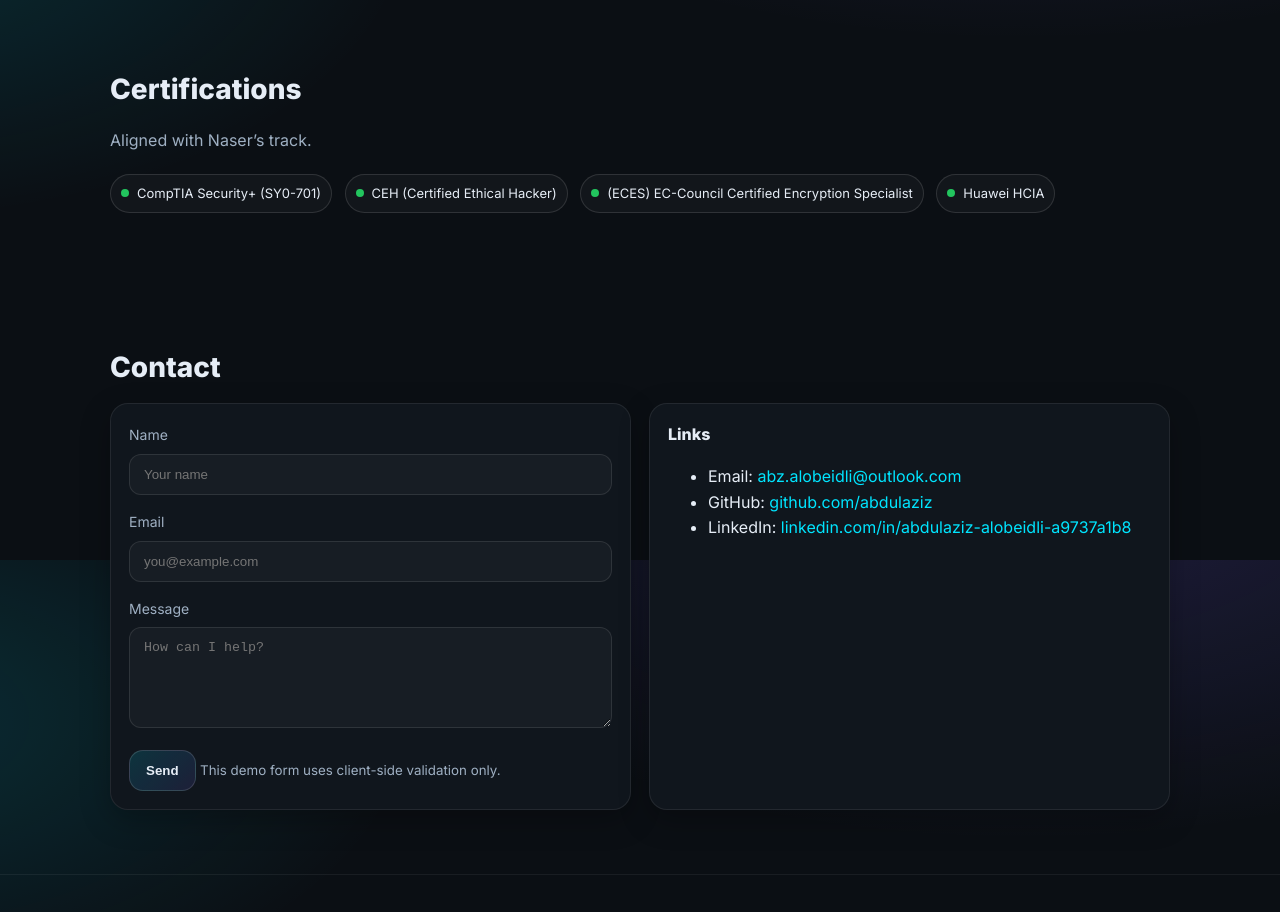
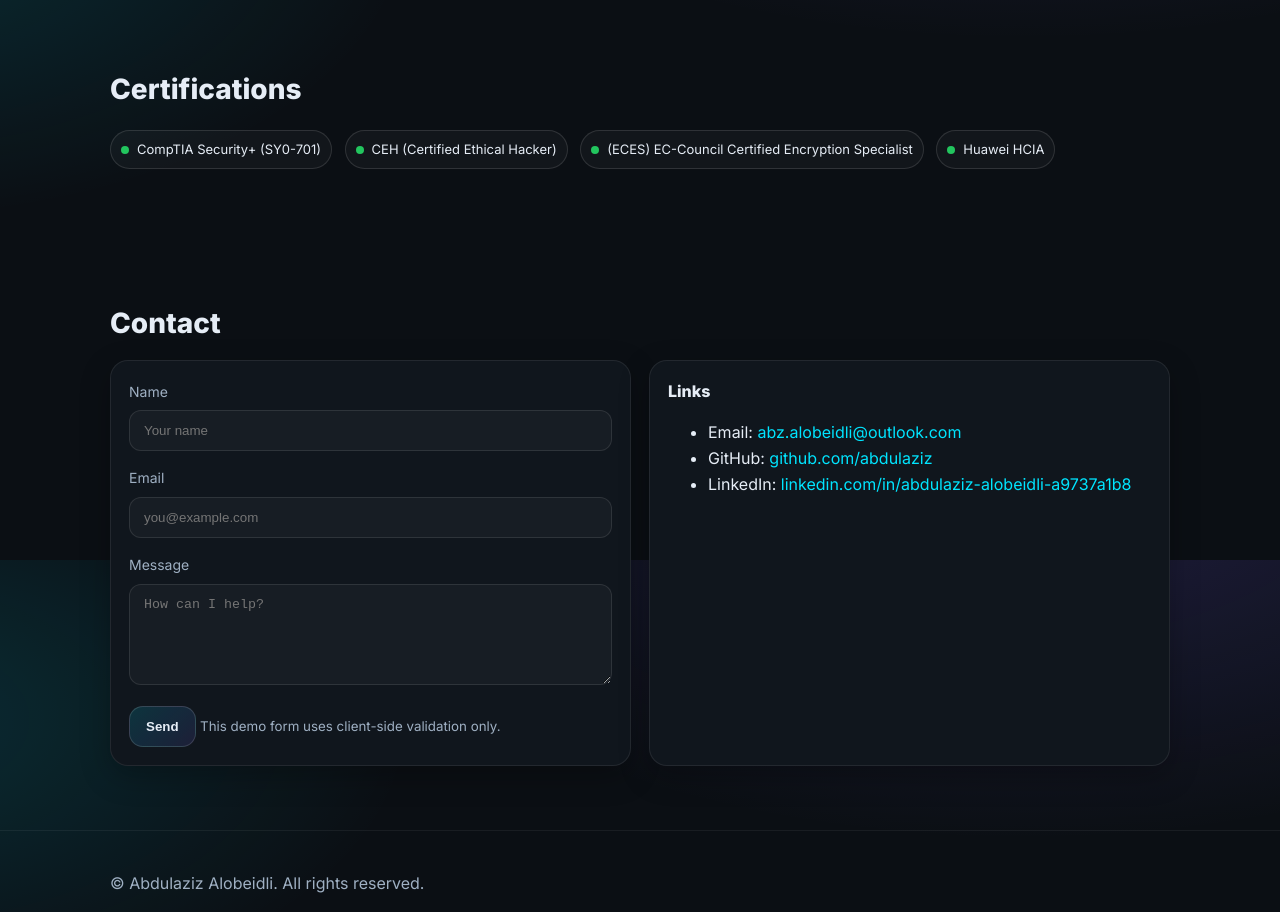
Before and after one commit to abzalobeidli-sudo/abzalobeidli-sudo.github.io, a plain HTML site: page index.html in a window 1280 px wide. Shown: the part 1840-2752 px from the top of the page. Drawn offline with Linux system fonts and the light colour scheme.

Commit message:
Update index.html

```diff
--- a/index.html
+++ b/index.html
@@ -184,7 +184,7 @@
     <section id="certs">
       <div class="container">
         <h2>Certifications</h2>
-        <p class="muted">Aligned with Naser’s track.</p>
+
         <div>
           <span class="badge"><span class="dot-ok"></span> CompTIA Security+ (SY0-701)</span>
           <span class="badge"><span class="dot-ok"></span> CEH (Certified Ethical Hacker)</span>
```
